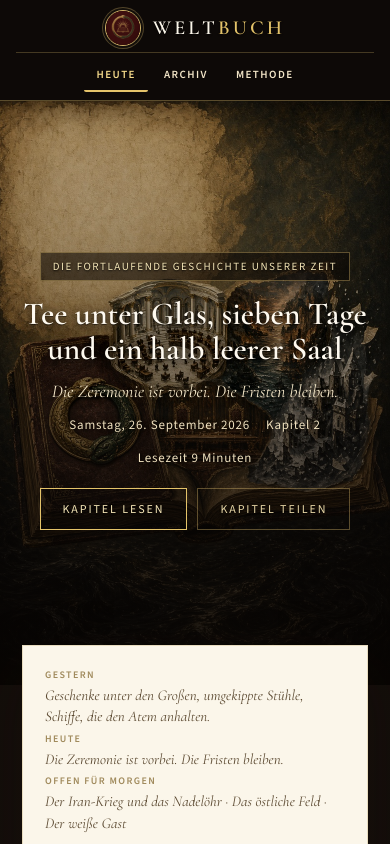
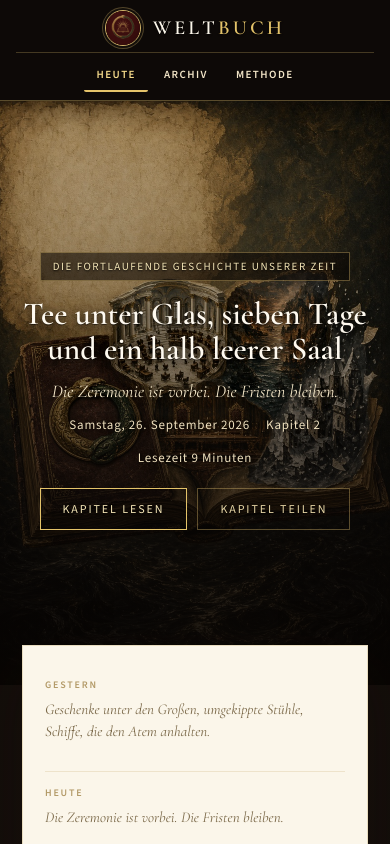
Before and after one commit to DaMaddin13/weltbuch, a Next.js app: page / in a window 390 px wide. Shown: the top 844 px of the page. Built offline with nearby package versions, Linux system fonts and the light colour scheme.

Commit message:
Airier three-column continuity ribbon

```diff
--- a/app/globals.css
+++ b/app/globals.css
@@ -175,41 +175,43 @@ button { font: inherit; }
   background: var(--cream);
   border: 1px solid rgba(176,138,62,0.25);
   box-shadow: var(--shadow);
-  padding: 28px 56px 64px;
+  padding: 32px 56px 64px;
 }
 .ribbon {
   list-style: none;
-  display: flex;
-  flex-direction: column;
-  gap: 4px;
-  margin: 0 0 22px;
-  padding: 0 0 16px;
-  border-bottom: 1px solid rgba(176,138,62,0.18);
+  display: grid;
+  grid-template-columns: repeat(3, 1fr);
+  gap: 0;
+  margin: 4px 0 36px;
+  padding: 6px 0 22px;
+  border-bottom: 1px solid rgba(176,138,62,0.16);
   scroll-margin-top: 88px;
 }
 .ribbon li {
   min-width: 0;
-  display: flex;
-  gap: 10px;
-  align-items: baseline;
-  font-size: 13px;
-  line-height: 1.45;
-  color: #6f5a3a;
+  padding: 4px 22px;
+  text-align: left;
+}
+.ribbon li + li {
+  border-left: 1px solid rgba(176,138,62,0.22);
 }
 .ribbon span {
-  flex: 0 0 7.2em;
+  display: block;
   font-size: 10px;
-  letter-spacing: 0.14em;
+  letter-spacing: 0.18em;
   text-transform: uppercase;
-  color: #a08a5c;
+  color: #b39a68;
   font-weight: 600;
+  margin-bottom: 8px;
 }
 .ribbon b {
+  display: block;
   font-family: "Cormorant Garamond", serif;
   font-weight: 400;
   font-style: italic;
   font-size: 15px;
-  color: #5c4a32;
+  line-height: 1.45;
+  color: #7a6848;
 }
 .chapter-head {
   text-align: center;
@@ -431,8 +433,18 @@ footer {
 @media (max-width: 920px) {
   .layout { grid-template-columns: 1fr; }
   .page { padding: 22px 22px 40px; }
-  .ribbon li { display: block; }
-  .ribbon span { display: block; margin-bottom: 2px; }
+  .ribbon {
+    grid-template-columns: 1fr;
+    gap: 14px;
+  }
+  .ribbon li {
+    padding: 0 0 14px;
+  }
+  .ribbon li + li {
+    border-left: 0;
+    border-top: 1px solid rgba(176,138,62,0.18);
+    padding-top: 14px;
+  }
   .grid-3, .steps { grid-template-columns: 1fr; }
   .sources { padding: 24px 18px; }
   .archive-item { grid-template-columns: 1fr; }
```
